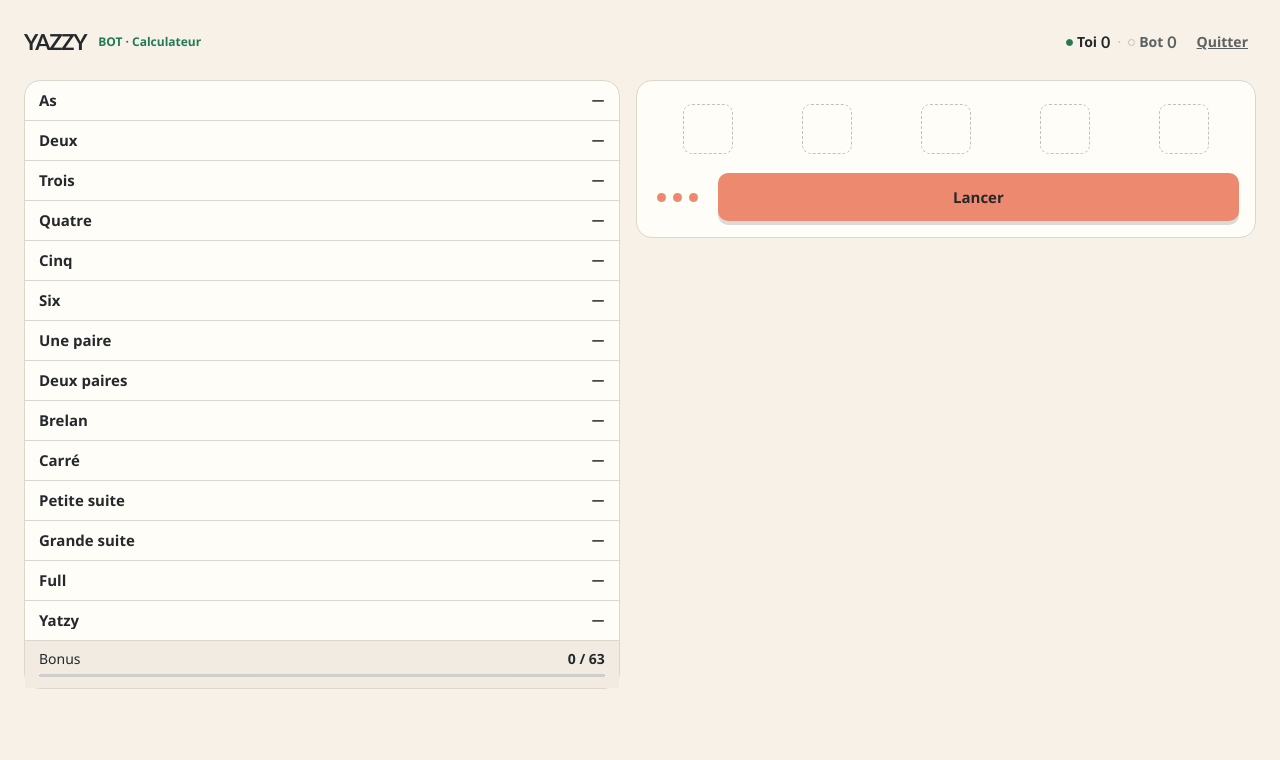
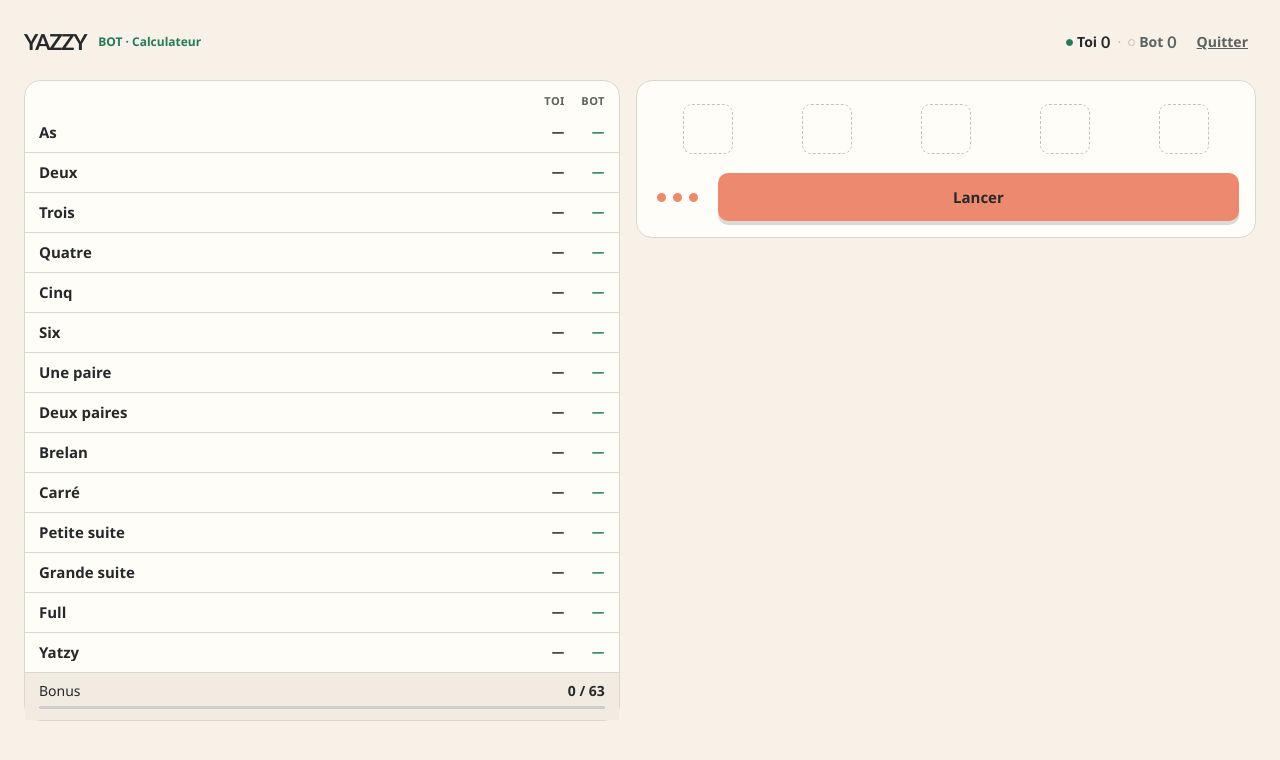
Before and after one commit to Matahari165/yazzy, a Next.js app: page /game in a window 1280 px wide. Shown: the top 760 px of the page. Built offline with nearby package versions, Linux system fonts and the light colour scheme.

Commit message:
Show bot scores in the scorecard

```diff
--- a/src/app/globals.css
+++ b/src/app/globals.css
@@ -342,13 +342,29 @@ h3 { font-size: 18px; line-height: 1.2; }
 
 .finished-card { background: var(--surface); border: 1px solid var(--line); border-radius: var(--radius-md); box-shadow: var(--shadow-soft); }
 .score-card { overflow: visible; }
+.score-legend {
+  min-height: 32px;
+  display: grid;
+  grid-template-columns: minmax(0, 1fr) 32px 32px;
+  gap: 8px;
+  align-items: end;
+  padding: 6px 14px 4px;
+  color: var(--ink-soft);
+  font-size: 11px;
+  font-weight: 800;
+  letter-spacing: 0.04em;
+  text-align: right;
+  text-transform: uppercase;
+}
+.score-legend span:first-child { grid-column: 2; }
+.score-legend-repeat { display: none; }
 .score-list { display: grid; }
 .score-list-item { position: relative; min-width: 0; }
 .score-row {
   width: 100%;
   min-height: 40px;
   display: grid;
-  grid-template-columns: minmax(0, 1fr) auto;
+  grid-template-columns: minmax(0, 1fr) 32px 32px;
   gap: 8px;
   align-items: center;
   padding: 6px 14px;
@@ -368,6 +384,7 @@ h3 { font-size: 18px; line-height: 1.2; }
 .score-row[data-filled="true"] { color: var(--ink-soft); }
 .score-category { min-width: 0; overflow: hidden; font-size: 15px; font-weight: 700; line-height: 1.15; text-overflow: ellipsis; white-space: nowrap; }
 .score-value { min-width: 32px; font-family: var(--font-display); font-size: 17px; text-align: right; font-variant-numeric: tabular-nums; }
+.score-value-bot { color: var(--green); }
 .score-help-popover {
   position: absolute;
   z-index: 30;
@@ -484,6 +501,8 @@ h3 { font-size: 18px; line-height: 1.2; }
   .game-content { min-height: 0; display: grid; grid-template-columns: minmax(0, 1fr); grid-template-rows: minmax(0, 1fr) auto; align-items: stretch; gap: 8px; overflow: hidden; }
   .score-card { min-height: 0; display: flex; flex-direction: column; overflow: hidden; }
   .score-list { min-height: 0; display: grid; grid-template-columns: repeat(2, minmax(0, 1fr)); grid-auto-rows: minmax(44px, auto); flex: 1; overflow-y: auto; overscroll-behavior: contain; }
+  .score-legend { min-height: 28px; grid-template-columns: minmax(0, 1fr) 26px 26px minmax(0, 1fr) 26px 26px; gap: 6px; padding: 4px 10px 2px; }
+  .score-legend-repeat { display: block; }
   .score-row { min-height: 44px; gap: 6px; padding: 4px 10px; }
   .score-category { font-size: 15px; }
   .score-value { min-width: 26px; font-size: 17px; }
--- a/src/components/GameBoard.tsx
+++ b/src/components/GameBoard.tsx
@@ -97,9 +97,10 @@ export function GameBoard() {
       ) : (
         <div className="game-content">
           <ScoreCard
-            label={game.activePlayer === "human" ? "Ta feuille de score" : "Feuille de score du bot"}
-            scores={game.activePlayer === "human" ? game.human.scores : game.bot.scores}
-            dice={game.activePlayer === "human" ? game.human.dice : game.bot.dice}
+            label="Feuille de score : toi et bot"
+            humanScores={game.human.scores}
+            botScores={game.bot.scores}
+            dice={game.human.dice}
             selected={game.activePlayer === "human" ? selectedCategory : null}
             recommended={game.activePlayer === "human" ? bestEvaluation?.category : undefined}
             canSelect={game.activePlayer === "human" && game.human.rollNumber > 0 && !isRolling && !isCalculating}
--- a/src/components/ScoreCard.tsx
+++ b/src/components/ScoreCard.tsx
@@ -6,7 +6,8 @@ import { ScoreHelpPopover } from "./ScoreHelpPopover";
 
 type ScoreCardProps = {
   label: string;
-  scores: Partial<Record<CategoryId, number>>;
+  humanScores: Partial<Record<CategoryId, number>>;
+  botScores: Partial<Record<CategoryId, number>>;
   dice: Dice;
   selected: CategoryId | null;
   recommended?: CategoryId;
@@ -35,7 +36,8 @@ function getScoreText(
 
 export function ScoreCard({
   label,
-  scores,
+  humanScores,
+  botScores,
   dice,
   selected,
   recommended,
@@ -45,14 +47,21 @@ export function ScoreCard({
   onSelect,
 }: ScoreCardProps) {
   const [explainedCategory, setExplainedCategory] = useState<CategoryId | null>(null);
-  const upperScore = (scores.ones ?? 0) + (scores.twos ?? 0) + (scores.threes ?? 0) + (scores.fours ?? 0) + (scores.fives ?? 0) + (scores.sixes ?? 0);
+  const upperScore = (humanScores.ones ?? 0) + (humanScores.twos ?? 0) + (humanScores.threes ?? 0) + (humanScores.fours ?? 0) + (humanScores.fives ?? 0) + (humanScores.sixes ?? 0);
   const closeExplanation = useCallback(() => setExplainedCategory(null), []);
 
   return (
     <section className="score-card" aria-label={label} aria-busy={isCalculating}>
+      <div className="score-legend" aria-hidden="true">
+        <span>Toi</span>
+        <span>Bot</span>
+        <span className="score-legend-repeat">Toi</span>
+        <span className="score-legend-repeat">Bot</span>
+      </div>
       <div className="score-list" role="list" aria-label={label}>
         {CATEGORIES.map((category, index) => {
-          const score = scores[category.id];
+          const score = humanScores[category.id];
+          const botScore = botScores[category.id];
           const filled = score !== undefined;
           const isSelected = selected === category.id;
           const isRecommended = recommended === category.id && !filled && !isReadOnly;
@@ -80,11 +89,12 @@ export function ScoreCard({
                 aria-haspopup="dialog"
                 aria-expanded={isExplained}
                 aria-controls={isExplained ? `score-help-${category.id}` : undefined}
-                aria-label={`${category.label}, ${stateLabel}, ${filled ? `${score} points inscrits` : currentScore === null ? "aucun score affiché" : `${currentScore} points possibles`}. Ouvrir l’explication.`}
+                aria-label={`${category.label}, toi : ${filled ? `${score} points inscrits` : currentScore === null ? "aucun score affiché" : `${currentScore} points possibles`}, bot : ${botScore === undefined ? "aucun score inscrit" : `${botScore} points inscrits`}. ${stateLabel}. Ouvrir l’explication.`}
                 onClick={handleClick}
               >
                 <span className="score-category">{category.label}</span>
-                <strong className="score-value">{currentScore === null ? "—" : currentScore}</strong>
+                <strong className="score-value" aria-hidden="true">{currentScore === null ? "—" : currentScore}</strong>
+                <strong className="score-value score-value-bot" aria-hidden="true">{botScore === undefined ? "—" : botScore}</strong>
               </button>
               {isExplained ? (
                 <ScoreHelpPopover
```
